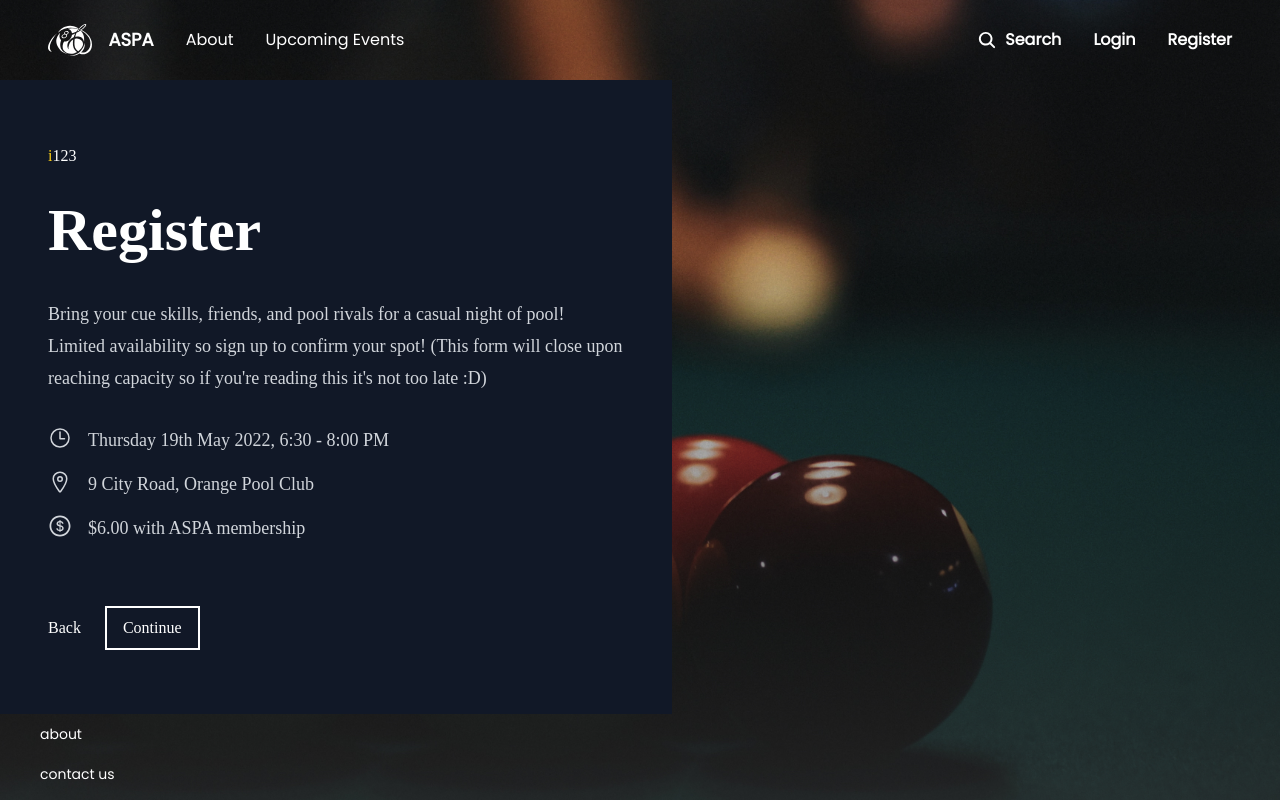
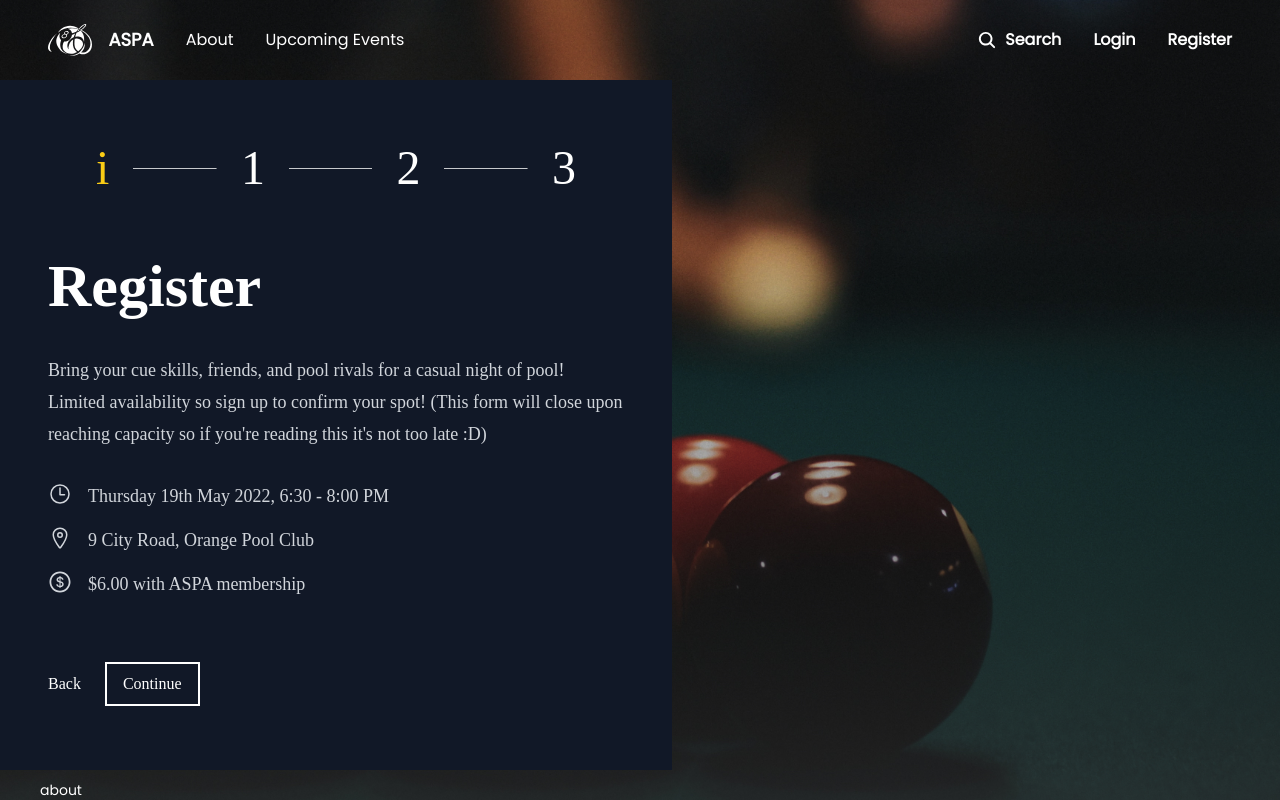
Before and after one commit to UoaWDCC/aspa-portal-v2, a React (Create React App) app: page /register in a window 1280 px wide. Built offline with nearby package versions, Linux system fonts and the light colour scheme; a web font is replaced by a local one.

Commit message:
styled tab indicator on registration page

```diff
--- a/src/routes/Register/index.jsx
+++ b/src/routes/Register/index.jsx
@@ -3,6 +3,18 @@ import GeneralData from "./GeneralData";
 import Payment from "./Payment";
 import RegisterIntro from "./RegisterIntro";
 import SpecificData from "./SpecificData";
+
+const Line = () => (
+  <svg
+    width="109"
+    height="1"
+    viewBox="0 0 109 1"
+    fill="none"
+    xmlns="http://www.w3.org/2000/svg"
+  >
+    <line y1="0.5" x2="109" y2="0.5" stroke="white" />
+  </svg>
+);
 
 export default function Register() {
   const formEl = useRef(null);
@@ -28,12 +40,14 @@ export default function Register() {
 
   return (
     <main className="h-full w-full flex flex-col gap-8 max-w-2xl bg-gray-900 py-16 px-12">
-      <div>
-        {["i", 1, 2, 3].map((val, i) => (
-          <span key={val} className={i === activeScreen && "text-yellow-400"}>
-            {val}
-          </span>
-        ))}
+      <div className="flex mx-12 gap-6 justify-between items-center text-5xl mb-8">
+        <span className={activeScreen === 0 && "text-yellow-400"}>i</span>
+        <Line />
+        <span className={activeScreen === 1 && "text-yellow-400"}>1</span>
+        <Line />
+        <span className={activeScreen === 2 && "text-yellow-400"}>2</span>
+        <Line />
+        <span className={activeScreen === 3 && "text-yellow-400"}>3</span>
       </div>
       <form action="." className="grid" ref={formEl}>
         {screens.map((ScreenComponent, i) => (
```
